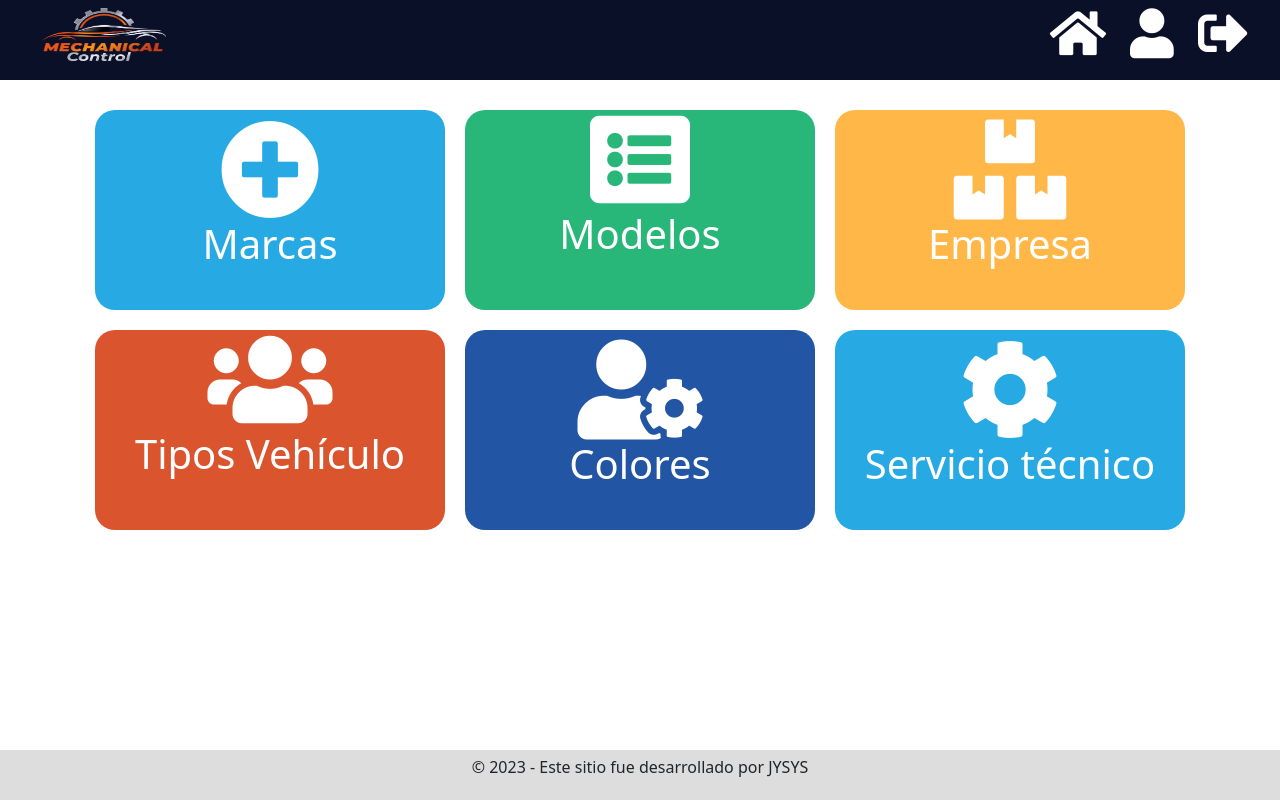
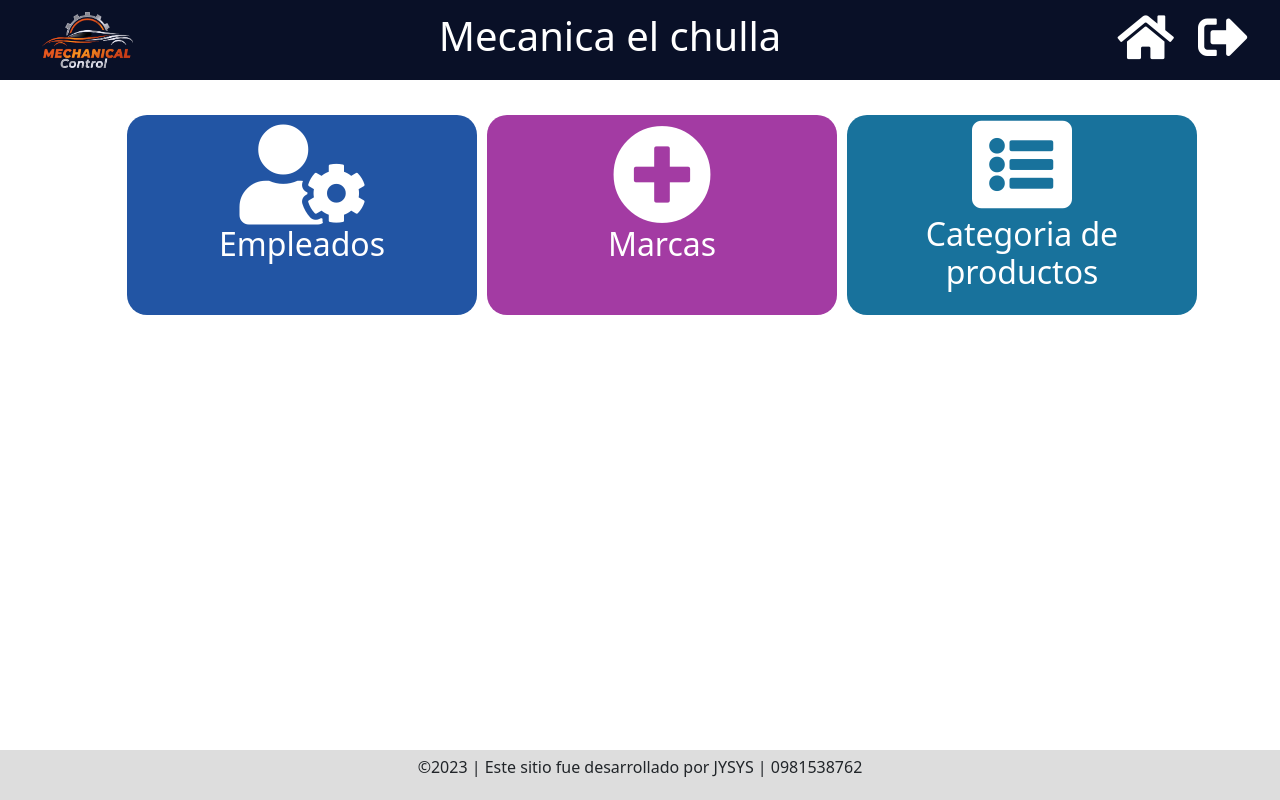
Before and after one commit to JolRobles/mecanica, a Django app: page /configuracion in a window 1280 px wide. Run offline with Django 4.2, Linux system fonts and the light colour scheme; some libraries are stand-ins or nearby versions.

Commit message:
demo estable

```diff
--- a/ordenes/views.py
+++ b/ordenes/views.py
@@ -97,7 +97,7 @@ def orden_edit(request, orden_pk):
                     producto.delete()
 
             for i in range(len(pk_productos)):
-                if ProductoOrden.objects.filter(producto__pk=int(pk_productos[i])).exists():
+                if ProductoOrden.objects.filter(producto__pk=int(pk_productos[i]), orden=orden).exists():
                     ProductoOrden.objects.filter(producto__pk=int(pk_productos[i])).update(
                         detalle=detalle_productos[i],
                         cantidad=float(cantidad_productos[i]),
--- a/templates/home/base.html
+++ b/templates/home/base.html
@@ -32,6 +32,7 @@ header {
     align-items: center;
     color: white;
 }
+
 
 main {
   padding-top: 20px;
@@ -78,7 +79,7 @@ body {
     </main>
 </body>
 <footer>
-    <p>© 2023 - Este sitio fue desarrollado por JYSYS</p>
+    <p class="text-center">©2023 | Este sitio fue desarrollado por JYSYS | 0981538762</p>
   </footer>
   <script src="http://ajax.googleapis.com/ajax/libs/jquery/1.7.1/jquery.min.js" type="text/javascript"></script>
   <script>
@@ -101,10 +102,21 @@ $(document).ready(function() {
     if(/Android|webOS|iPhone|iPad|iPod|BlackBerry|IEMobile|Opera Mini/i.test(navigator.userAgent)) {
         $logo = document.getElementById('id_logo')
         $logo.style = 'display:none'
+        $empresa = document.getElementById('id_empresa')
+        $empresa.style = 'display:none'
+
     // El usuario está en un dispositivo móvil
     } else {
         $logo = document.getElementById('id_logo')
         $logo.style = 'display:block'
+        $empresa = document.getElementById('id_empresa')
+        $empresa.style = 'display:block'
+        $divs = document.querySelectorAll("div[class*='menu1']")
+        for (let i = 0; i < $divs.length; i++) {
+          $divs[i].style = "margin:5px; width:350px"
+
+        }
+
     // El usuario está en una computadora de escritorio
     // El usuario está en una computadora de escritorio
     }
--- a/templates/home/configuracion.html
+++ b/templates/home/configuracion.html
@@ -12,41 +12,38 @@ Dashboard
 {% block content %}
   {{ block.super }}
   <div class="row text-center" style="display: flex; justify-content: center; align-items: center;">
-    <div class="col-md-4 menu"  style="background-color: #27A9E3;">
-        <a href="{% url 'usuarios:user_form' %}" style="color:#fff; text-decoration: none;">
-            <i class="fas fa-plus-circle" style="font-size: 100px; padding-top: 10px;"></i>
-            <h1>Marcas</h1>
+    <div class="col-md-4 menu1" >
+        <a href="{% url 'usuarios:usuarios_list' %}" style="color:#fff; text-decoration: none;">
+        <div class="menu" style=" background-color: #2255A4;">
+            <i class="fas fa-user-cog" style="font-size: 100px; padding-top: 10px;"></i>
+            <h2>Empleados</h2>
+        </div>
         </a>
     </div>
-    <div class="col-md-4 menu" style="background-color: #28B779;">
-        <a href="{% url 'ordenes:orden_list' %}" style="color:#fff; text-decoration: none;">
-            <i class="fas fa-list-alt" style="font-size: 100px;"></i>
-            <h1>Modelos</h1>
+    <div class="col-md-4 menu1"  >
+        <a href="{% url 'productos:marcas_list' %}" style="color:#fff; text-decoration: none;">
+        <div class="menu" style="background-color:rgb(163, 59, 163);">
+            <i class="fas fa-plus-circle" style="font-size: 100px; padding-top: 10px;"></i>
+            <h2>Marcas</h2>
+        </div>
         </a>
     </div>
-    <div class="col-md-4 menu" style="background-color: #FFB848;">
-        <a href="{% url 'ordenes:orden_list' %}" style="color:#fff; text-decoration: none;">
-            <i class="fas fa-boxes" style="font-size: 100px; padding-top: 10px ;"></i>
-            <h1>Empresa</h1>
+    <div class="col-md-4 menu1" >
+        <a href="{% url 'productos:categorias_list' %}" style="color:#fff; text-decoration: none;">
+        <div class="menu" style="background-color: #18729c;">
+            <i class="fas fa-list-alt" style="font-size: 100px;"></i>
+            <h2>Categoria de productos</h2>
+        </div>
         </a>
     </div>
-    <div class="col-md-4 menu" style="background-color: #DA542E;">
+    <!-- <div class="col-md-4 menu1" style="display: none;" >
         <a href="{% url 'ordenes:orden_list' %}" style="color:#fff; text-decoration: none;">
-            <i class="fas fa-users" style="font-size: 100px;"></i>
-            <h1>Tipos Vehículo</h1>
-        </a>
-    </div>
-    <div class="col-md-4 menu" style="background-color: #2255A4 ;">
-        <a href="{% url 'ordenes:orden_list' %}" style="color:#fff; text-decoration: none;">
-            <i class="fas fa-user-cog" style="font-size: 100px; padding-top: 10px;"></i>
-            <h1>Colores</h1>
-        </a>
-    </div>
-    <div class="col-md-4 menu" style="background-color: #27A9E3;">
-        <a href="{% url 'ordenes:orden_list' %}" style="color:#fff; text-decoration: none;">
-            <i class="fas fa-cog" style="font-size: 100px; padding-top: 10px;"></i>
-            <h1>Servicio técnico</h1>
-        </a>
-    </div>
+        <div class="menu" style="background-color: #248c0d;">
+            <i class="fas fa-boxes" style="font-size: 100px; padding-top: 10px ;"></i>
+            <h2>Empresa</h2>
+        </div>
+    </a>
+    </div> -->
+
 </div>
 {% endblock content %}
--- a/templates/home/header.html
+++ b/templates/home/header.html
@@ -2,18 +2,21 @@
 <header id="id_header" class="navbar">
     <div class="row" style="margin: 0px;">
 
-        <div id="id_logo" class="col-md-6">
+        <div id="id_logo" class="col-md-4">
             <a class="navbar-brand text-left" href="{% url 'home:index' %}">
-                <img  src="{% static 'img/mechanicallogo.png' %}" alt="Mechanical Control" height="75%" width="25%"  style="padding-left: 30px;">
+                <img  src="{% static 'img/mechanicallogo.png' %}" alt="Mechanical Control" height="100%" width="30%"  style="padding-left: 30px;">
             </a>
         </div>
-        <div class="col-md-6 text-right" style="text-align: end;">
+        <div id="id_empresa" class="col-md-4">
+            <h1>Mecanica el chulla</h1>
+        </div>
+        <div class="col-md-4 text-right" style="text-align: end;">
         <a href="{% url 'home:index' %}" style="color:#fff; padding-right: 20px; text-decoration: none;" title="Home">
             <i class="fas fa-home" style="font-size: 50px;"></i>
         </a>
-        <a href="{% url 'usuarios:user_form' %}" style="color:#fff; padding-right: 20px; text-decoration: none;" title="Perfil">
+        <!-- <a href="{% url 'usuarios:user_form' %}" style="color:#fff; padding-right: 20px; text-decoration: none;" title="Perfil">
             <i class="fas fa-user" style="font-size: 50px;"></i>
-        </a>
+        </a> -->
         <a href="{% url 'home:logout_view' %}" style="color:#fff; padding-right: 20px; text-decoration: none;" title="Cerrar sesión">
             <i class="fas fa-sign-out-alt" style="font-size: 50px;"></i>
         </a>
```
Also changed, not shown: mecanica/settings.py (+4 -4 lines), templates/home/index.html (+26 -21 lines), templates/ordenes/orden_form.html (+4 -4 lines).
